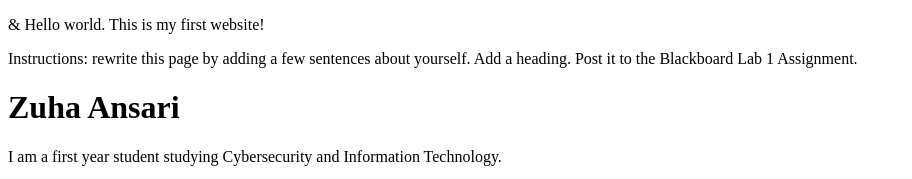
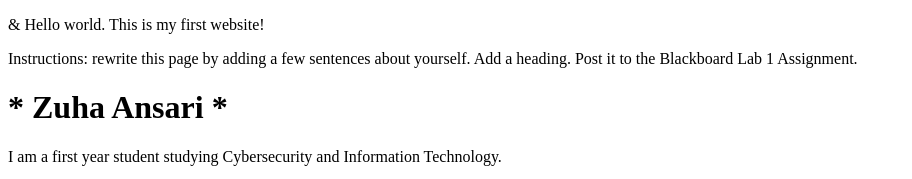
Before and after one commit to zansari18/lab1, a plain HTML site: page index.html in a window 1280 px wide. Shown: the top 179 px of the page, without its empty margins (0-912 px from the left). Drawn offline with Linux system fonts and the light colour scheme.

Commit message:
touching up on the website
 I wan it to be a little visually appealing

```diff
--- a/index.html
+++ b/index.html
@@ -7,7 +7,7 @@
 <body>
   <p>&amp; Hello world. This is my first website!</p>
   <p>Instructions: rewrite this page by adding a few sentences about yourself. Add a heading. Post it to the Blackboard Lab 1 Assignment.</p>
-  <h1>            Zuha Ansari              </h1>
+  <h1>          *  Zuha Ansari  *            </h1>
   <body>
   <p> I am a first year student studying Cybersecurity and Information Technology. </p>
   <p> Hobbies: I'm a very artsy person, so I tend to jump between painting, sewing, drawing, and making jewelry. </p>
```
